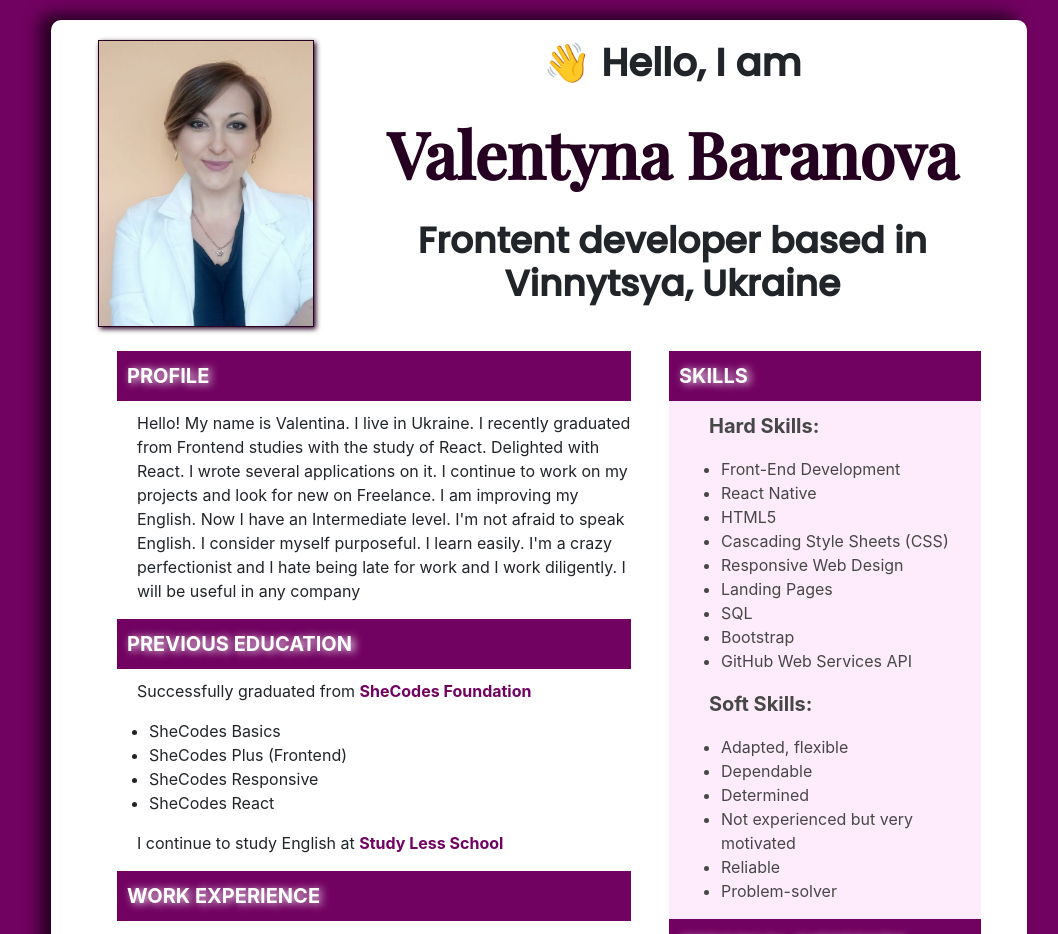
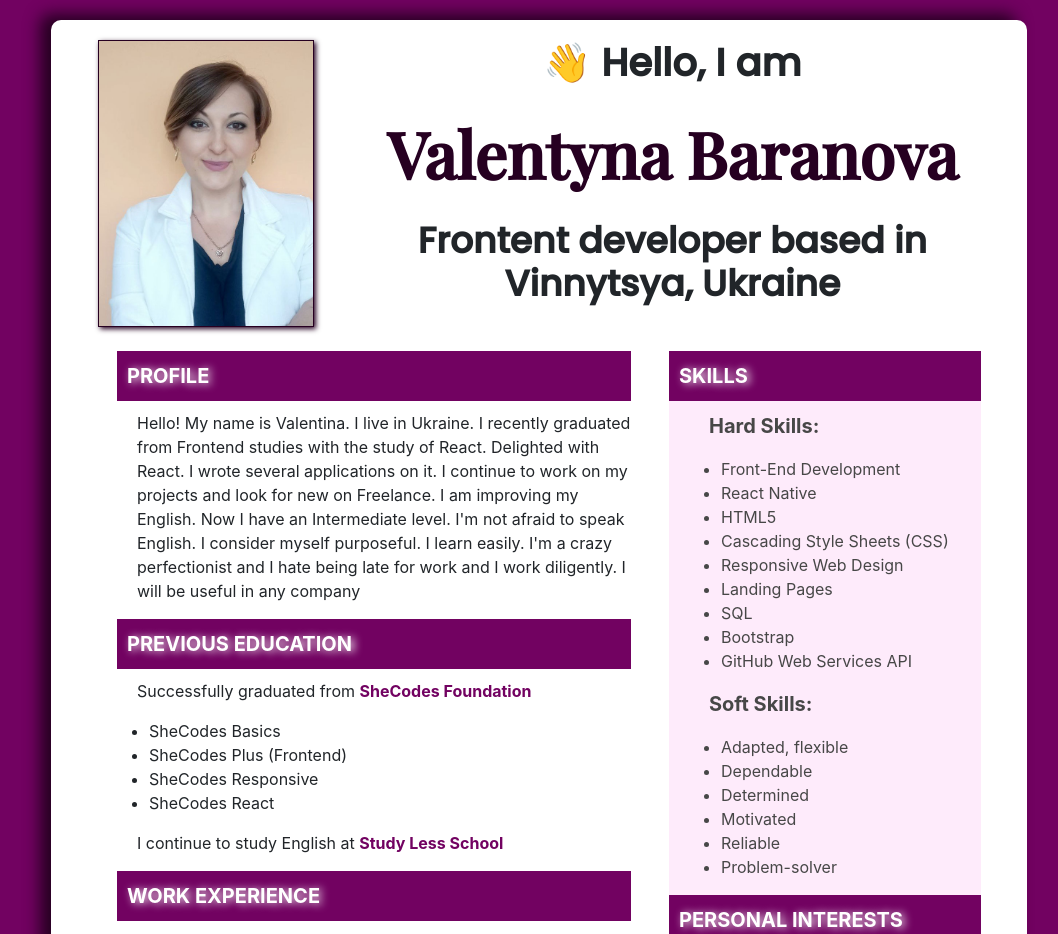
Before and after one commit to ValentynaBaranova/my_portfolio_react_project, a React (Create React App) app: page / in a window 1280 px wide. Shown: the top 934 px of the page, without its empty margins (101-1159 px from the left). Built offline with nearby package versions, Linux system fonts and the light colour scheme.

Commit message:
motivated

```diff
--- a/src/RightSide.js
+++ b/src/RightSide.js
@@ -27,7 +27,7 @@ export default function LeftSide() {
           <li>Adapted, flexible</li>
           <li>Dependable</li>
           <li>Determined</li>
-          <li>Not experienced but very motivated</li>
+          <li>Motivated</li>
           <li>Reliable</li>
           <li>Problem-solver</li>
         </ul>
```
